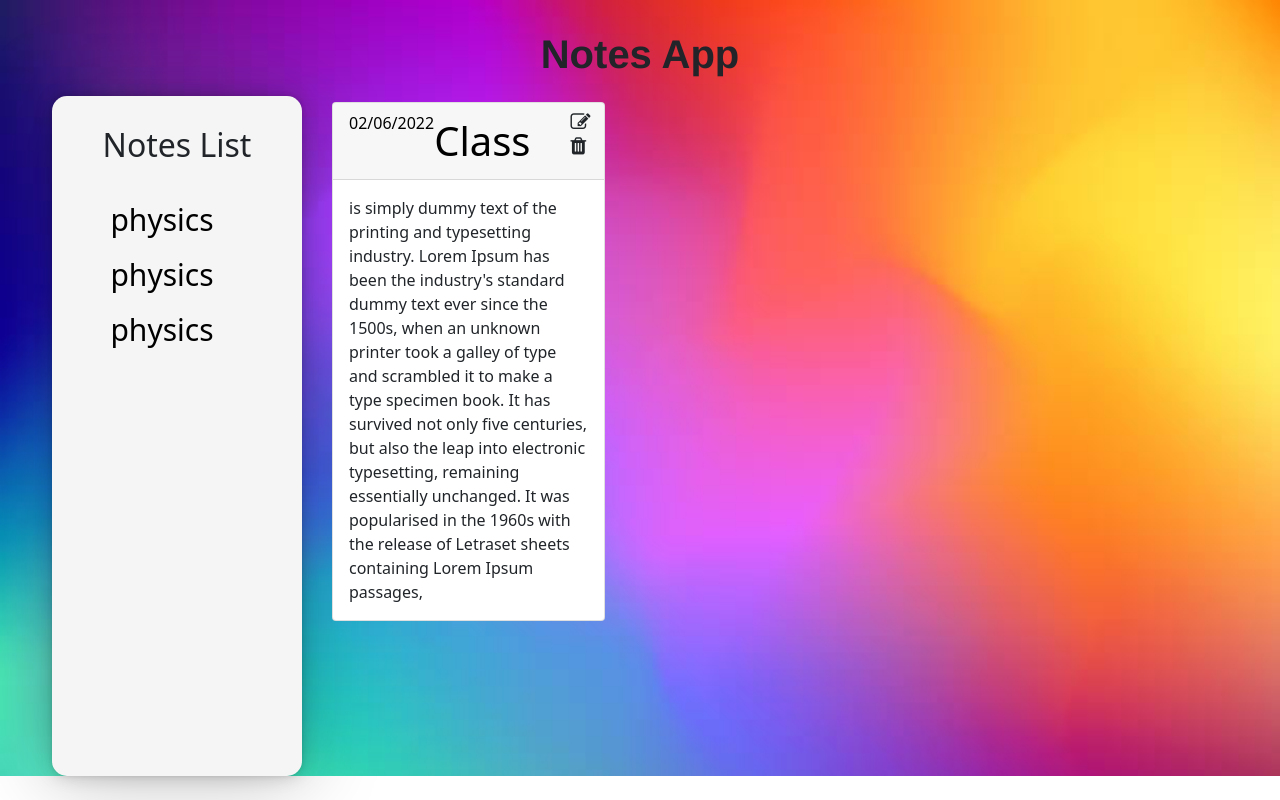
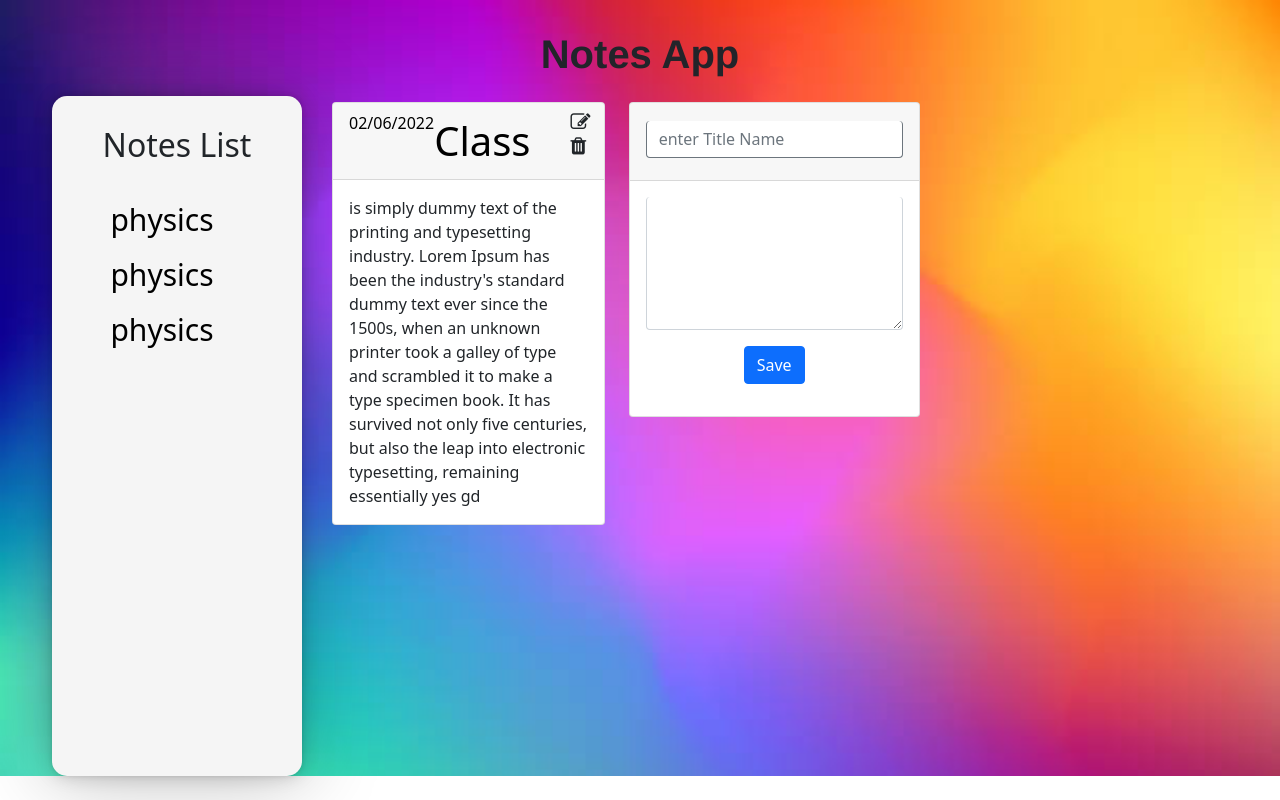
Before and after one commit to jaganath10486/React-Notes-App, a React (Create React App) app: page / in a window 1280 px wide. Built offline with nearby package versions, Linux system fonts and the light colour scheme.

Commit message:
Add page is done

```diff
--- a/src/App.js
+++ b/src/App.js
@@ -13,12 +13,11 @@ const reducerFunction1 = (state, action) => {
   switch(action.type)
   {
     case 'DELETE':
-      //console.log(state);
-      //console.log(action.value);
       updatedNotes = state.filter(note => (note.id !== action.value));
-      //console.log(updatedNotes);
       return updatedNotes;
 
+    case 'ADD':
+      return [...state, action.value];
     default:
       return state;
   }
@@ -40,21 +39,21 @@ function App() {
       id : 1,
       title : 'Class',
       date : '02/06/2022',
-      text : " is simply dummy text of the printing and typesetting industry. Lorem Ipsum has been the industry's standard dummy text ever since the 1500s, when an unknown printer took a galley of type and scrambled it to make a type specimen book. It has survived not only five centuries, but also the leap into electronic typesetting, remaining essentially unchanged. It was popularised in the 1960s with the release of Letraset sheets containing Lorem Ipsum passages,",
+      text : " is simply dummy text of the printing and typesetting industry. Lorem Ipsum has been the industry's standard dummy text ever since the 1500s, when an unknown printer took a galley of type and scrambled it to make a type specimen book. It has survived not only five centuries, but also the leap into electronic typesetting, remaining essentially yes gd",
       ListId : 1
     },
     {
       id : 2,
       title : 'Class',
       date : '02/06/2022',
-      text : " is simply dummy text of the printing and typesetting industry. Lorem Ipsum has been the industry's standard dummy text ever since the 1500s, when an unknown printer took a galley of type and scrambled it to make a type specimen book. It has survived not only five centuries, but also the leap into electronic typesetting, remaining essentially unchanged. It was popularised in the 1960s with the release of Letraset sheets containing Lorem Ipsum passages, ",
+      text : "  is simply dummy text of the printing and typesetting industry. Lorem Ipsum has been the industry's standard dummy text ever since the 1500s, when an unknown printer took a galley of type and scrambled it to make a type specimen book. It has survived not only five centuries, but also the leap into electronic typesetting, remaining essentially yes gd ",
       ListId : 2
     },
     {
       id : 3,
       title : 'Class',
       date : '02/06/2022',
-      text : " is simply dummy text of the printing and typesetting industry. Lorem Ipsum has been the industry's standard dummy text ever since the 1500s, when an unknown printer took a galley of type and scrambled it to make a type specimen book. It has survived not only five centuries, but also the leap into electronic typesetting, remaining essentially unchanged. It was popularised in the 1960s with the release of Letraset sheets containing Lorem Ipsum passages, ",
+      text : "  is simply dummy text of the printing and typesetting industry. Lorem Ipsum has been the industry's standard dummy text ever since the 1500s, when an unknown printer took a galley of type and scrambled it to make a type specimen book. It has survived not only five centuries, but also the leap into electronic typesetting, remaining essentially yes gd ",
       ListId : 3
     }
 
@@ -97,7 +96,7 @@ function App() {
         <h1 className="text-center">Notes App</h1>
       </header>
       <div className='container d-flex justify-content-between'>
-        <AppContext.Provider value={{lists, notes, dispatch1, dispatch2, setId}}>
+        <AppContext.Provider value={{lists, notes, dispatch1, dispatch2, setId, id}}>
           <SideBar />
           <Lists items = {ListNotes}/>
         </AppContext.Provider>
--- /dev/null
+++ b/src/Components/AddNote.js
@@ -0,0 +1,48 @@
+import React, { useContext, useState } from 'react'
+import AppContext from '../Context/AppContext'
+import { v4 as uuidv4 } from 'uuid';
+
+function AddNote(props) {
+    const {dispatch1} = useContext(AppContext);
+    const [title, setTitle] = useState('');
+    const [text, setText] = useState('');
+
+    const addItem = (event) => {
+        const date = new Date();
+        event.preventDefault();
+        //console.log(new Intl.DateTimeFormat('en-US').format(date));
+        setText('')
+        setTitle('')
+        dispatch1({
+            type : 'ADD',
+            value : {
+                title,
+                text,
+                id : uuidv4(),
+                ListId : props.id,
+                date : new Intl.DateTimeFormat('en-US').format(date)
+            }
+        })
+    }
+  return (
+            <div className='col'>
+               <div className='card text-center'>
+                <form onSubmit={addItem}>
+                   <div className='card-header'>
+                      <div className="mb-4" style={{transform : 'translateY(10px)'}}>
+                        <input type="text" className="form-control border-secondary border-top-0" id="inputText" required minLength={3} maxLength={8} value={title} onChange={(event) => {setTitle(event.target.value)}} placeholder="enter Title Name" />
+                      </div>
+                    </div>
+                    <div className='card-body '>
+                      <div className="mb-3">
+                        <textarea className="form-control border-top-0 " id="exampleFormControlTextarea1" rows="5" required  value={text} onChange={(event) => {setText(event.target.value)}} maxLength={350} ></textarea>
+                        <button type="submit" className="btn btn-primary mt-3">Save</button>
+                      </div>
+                    </div>
+                </form>
+              </div>
+            </div>
+  )
+}
+
+export default AddNote
--- a/src/Components/List.js
+++ b/src/Components/List.js
@@ -14,7 +14,7 @@ function List(props)
     }
   return (
 
-    <div className='col-sm-4'>
+    <div className='col-md-4'>
         <div className="card text-bg-primary mb-3">
            <div className="card-header d-flex justify-content-between" style={{cursor : 'pointer'}}>
                <span className='fs-6'>{props.date}</span>
--- a/src/Components/Lists.js
+++ b/src/Components/Lists.js
@@ -1,16 +1,18 @@
 import React, { useContext } from 'react'
 import AppContext from '../Context/AppContext'
+import AddNote from './AddNote';
 import List from './List';
 
 function Lists({items})
 {
-  //console.log(items);
+  const {id} = useContext(AppContext);
 
   return (
        <div className='row row-cols-auto mt-3'>
         {
             items.map(Note => ( <List key = {Note.id} id = {Note.id} title = {Note.title} text = {Note.text} date = {Note.date}/> ))
         }
+        <AddNote id = {id}/>
     </div>
 
   )
```
